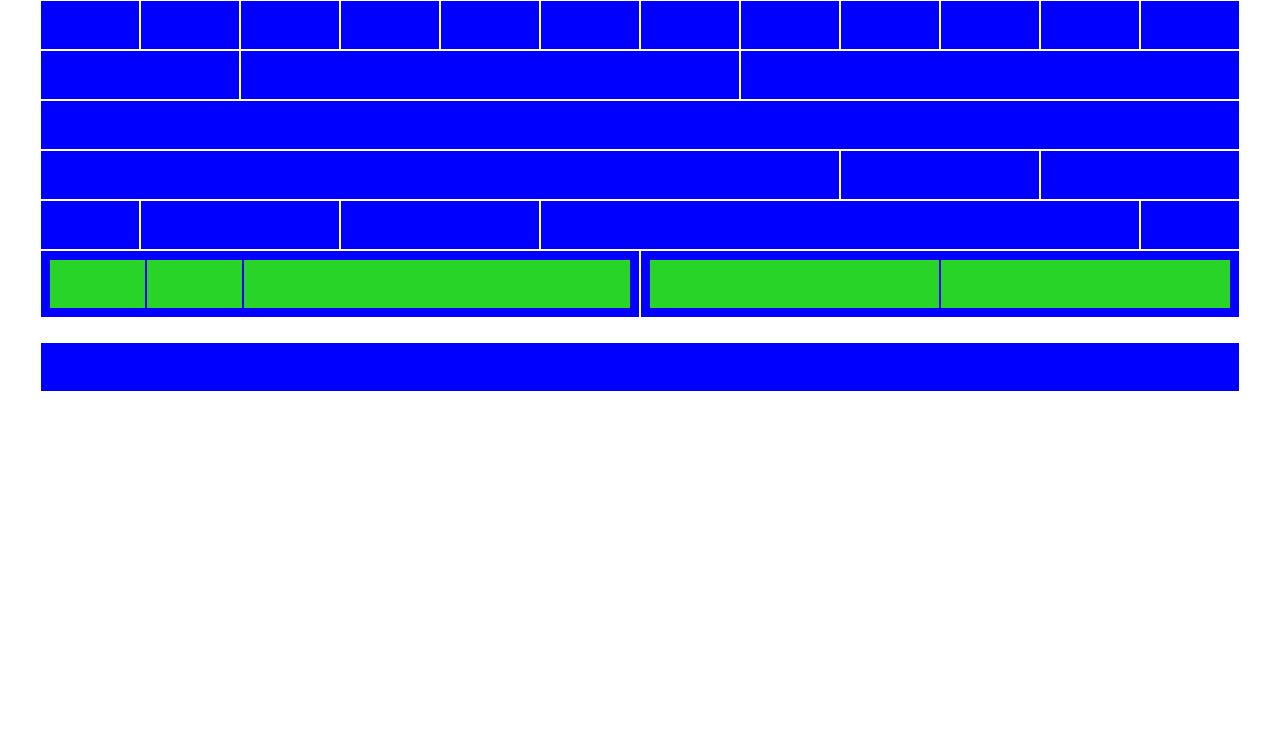
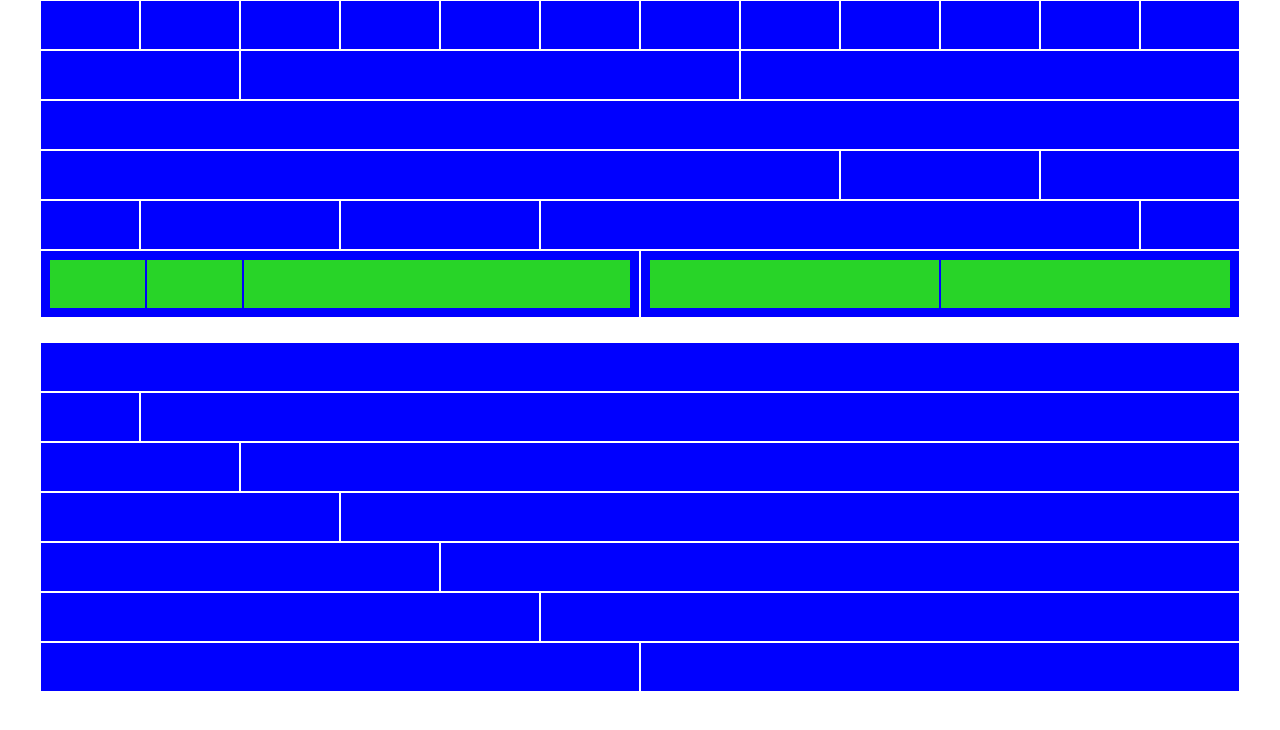
Before and after one commit to tiiaaaa/html-css-12bool, a plain HTML site: page index.html in a window 1280 px wide. Drawn offline with Linux system fonts and the light colour scheme.

Commit message:
terminato secondo container

```diff
--- a/index.html
+++ b/index.html
@@ -142,7 +142,59 @@
             </div>
         </section>
         <!-- S8 -->
-
+        <section class="row">
+            <div class="col-1">
+                <div class="blue"></div>
+            </div>
+            <div class="col-11">
+                <div class="blue"></div>
+            </div>
+        </section>
+        <!-- S9 -->
+        <section class="row">
+            <div class="col-2">
+                <div class="blue"></div>
+            </div>
+            <div class="col-10">
+                <div class="blue"></div>
+            </div>
+        </section>
+        <!-- S10 -->
+        <section class="row">
+            <div class="col-3">
+                <div class="blue"></div>
+            </div>
+            <div class="col-9">
+                <div class="blue"></div>
+            </div>
+        </section>
+        <!-- S11 -->
+        <section class="row">
+            <div class="col-4">
+                <div class="blue"></div>
+            </div>
+            <div class="col-8">
+                <div class="blue"></div>
+            </div>
+        </section>
+        <!-- S12 -->
+        <section class="row">
+            <div class="col-5">
+                <div class="blue"></div>
+            </div>
+            <div class="col-7">
+                <div class="blue"></div>
+            </div>
+        </section>
+        <!-- S13 -->
+        <section class="row">
+            <div class="col-6">
+                <div class="blue"></div>
+            </div>
+            <div class="col-6">
+                <div class="blue"></div>
+            </div>
+        </section>
 
     </div>
 
```
